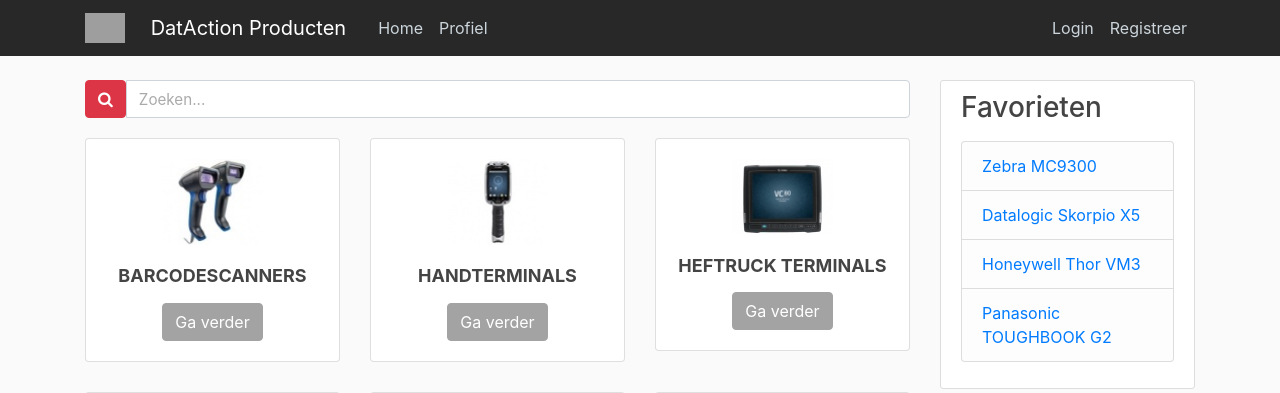
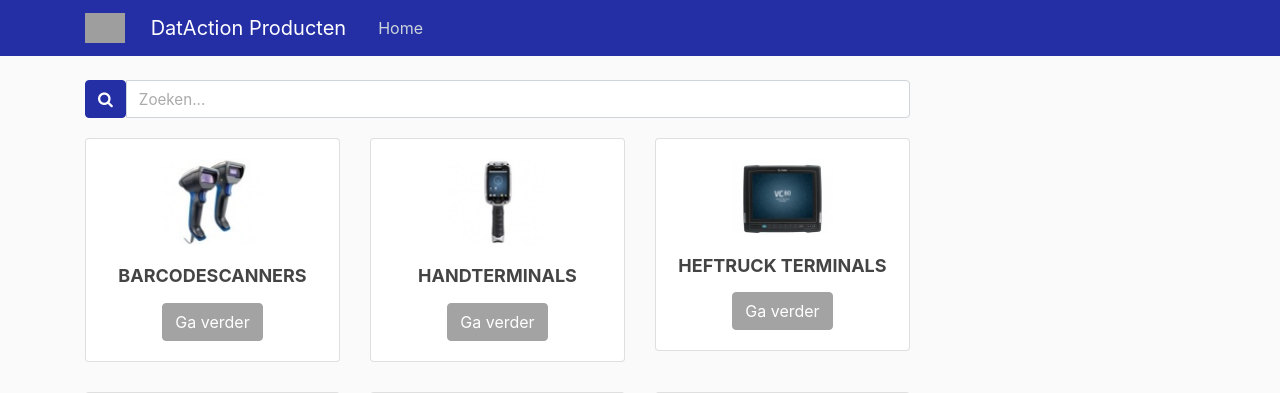
Before and after one commit to DatAction-Arne/DatAction-Products, a Flask app: page /home in a window 1280 px wide. Shown: the top 393 px of the page. Run offline with Flask 2, Linux system fonts and the light colour scheme; some libraries are stand-ins or nearby versions; grey boxes are pictures that could not be loaded.

Commit message:
Color adjusted

```diff
--- a/static/main.css
+++ b/static/main.css
@@ -14,7 +14,7 @@ h1, h2, h3, h4, h5, h6 {
 
 
 .bg-steel {
-  background-color: #282828;
+  background-color: #252FA5;
 }
 
 .site-header .navbar-nav .nav-link {
--- a/templates/compare.html
+++ b/templates/compare.html
@@ -7,7 +7,7 @@
   <form action="{{ url_for('compare', product_name1='search=', product_name2=product_name2) }}" method="post" autocomplete="off" >
     <div class="input-group" style="padding-bottom:20px;">
         <div class="input-group-btn">
-          <button id="searchButton" type="submit" class="btn btn-danger"> <i class="fa fa-search"> </i> </button>
+          <button id="searchButton" type="submit" class="btn btn-danger" style="background-color:#252FA5;border-color:#252FA5"> <i class="fa fa-search"> </i> </button>
         </div>
         <input role="form" name="searchInput1" id="autocomplete" type="text" placeholder="Zoeken..." aria-describedby="button-addon8" class="form-control">
 
@@ -119,7 +119,7 @@
   <form action="{{ url_for('compare', product_name1=product_name1, product_name2='search=') }}" method="post" autocomplete="off" >
     <div class="input-group" style="padding-bottom:20px;">
         <div class="input-group-btn">
-          <button id="searchButton2" type="submit" class="btn btn-danger"> <i class="fa fa-search"> </i> </button>
+          <button id="searchButton2" type="submit" class="btn btn-danger" style="background-color:#252FA5;border-color:#252FA5"> <i class="fa fa-search"> </i> </button>
         </div>
         <input role="form" name="searchInput2" id="autocomplete2" type="text" placeholder="Zoeken..." aria-describedby="button-addon8" class="form-control">
 
--- a/templates/home.html
+++ b/templates/home.html
@@ -4,7 +4,7 @@
     <form action="{{ url_for('home') }}" method="post" autocomplete="off" >
       <div class="input-group" style="padding-bottom:20px;">
           <div class="input-group-btn">
-            <button id="searchButton" type="submit" class="btn btn-danger"> <i class="fa fa-search"> </i> </button>
+            <button id="searchButton" type="submit" class="btn btn-danger" style="background-color:#252FA5;border-color:#252FA5"> <i class="fa fa-search"> </i> </button>
           </div>
           <input role="form" name="searchInput" id="autocomplete" type="text" placeholder="Zoeken..." aria-describedby="button-addon8" class="form-control">
 
@@ -81,7 +81,7 @@
 
 {% endblock content %}
 
-{% block favorites%}
+<!--{% block favorites%}
 <div class="col-md-3">
   <div class="content-section">
     <h3>Favorieten</h3>
@@ -104,4 +104,4 @@
   </div>
 </div>
 
-{%endblock favorites%}
+{%endblock favorites%}-->
--- a/templates/item.html
+++ b/templates/item.html
@@ -4,7 +4,7 @@
     <form action="{{ url_for('home') }}" method="post" autocomplete="off" >
       <div class="input-group" style="padding-bottom:20px;">
           <div class="input-group-btn">
-            <button id="searchButton" type="submit" class="btn btn-danger"> <i class="fa fa-search"> </i> </button>
+            <button id="searchButton" type="submit" class="btn btn-danger" style="background-color:#252FA5;border-color:#252FA5"> <i class="fa fa-search"> </i> </button>
           </div>
           <input role="form" name="searchInput" id="autocomplete" type="text" placeholder="Zoeken..." aria-describedby="button-addon8" class="form-control">
 
--- a/templates/layout.html
+++ b/templates/layout.html
@@ -33,13 +33,13 @@
           <div class="collapse navbar-collapse" id="navbarToggle">
             <div class="navbar-nav mr-auto">
               <a class="nav-item nav-link" href="/home">Home</a>
-              <a class="nav-item nav-link" href="{{ url_for('profile') }}">Profiel</a>
+              <!--<a class="nav-item nav-link" href="{{ url_for('profile') }}">Profiel</a>-->
             </div>
             <!-- Navbar Right Side -->
-            <div class="navbar-nav">
+            <!--<div class="navbar-nav">
               <a class="nav-item nav-link" href="{{ url_for('login') }}">Login</a>
               <a class="nav-item nav-link" href="{{ url_for('register') }}">Registreer</a>
-            </div>
+            </div>-->
           </div>
         </div>
       </nav>
@@ -51,7 +51,7 @@
 
         {% block content %}{% endblock content %}
 
-        {% block favorites %}{% endblock favorites %}
+        <!--{% block favorites %}{% endblock favorites %}-->
       </div>
     </main>
 
--- a/templates/products.html
+++ b/templates/products.html
@@ -5,8 +5,8 @@
   <div class="content-section">
     <h3>Filter</h3>
     <form method="post" action="{{ url_for('product_group', product_group=product_group, search='') }}">
-      <a href="{{ url_for('product_group', product_group=product_group, search='reset') }}" type="button" class="btn btn-danger btn-filter" >Reset</a> &nbsp;
-      <input role = "form" type="submit" class="btn btn-danger btn-filter" value="Toepassen"/>
+      <a href="{{ url_for('product_group', product_group=product_group, search='reset') }}" type="button" class="btn btn-danger btn-filter" style="background-color:#252FA5;border-color:#252FA5">Reset</a> &nbsp;
+      <input role = "form" type="submit" class="btn btn-danger btn-filter" style="background-color:#252FA5;border-color:#252FA5" value="Toepassen"/>
       {% for el in filter.keys() %}
         {% if el in ['WWAN (4G)', 'GPS', 'WiFi', 'Bluetooth', 'Freezer', 'Cordless'] %}
         <div>
@@ -78,7 +78,7 @@
     <form action="{{ url_for('home') }}" method="post" autocomplete="off" >
       <div class="input-group" style="padding-bottom:20px;">
           <div class="input-group-btn">
-            <button id="searchButton" type="submit" class="btn btn-danger"> <i class="fa fa-search"> </i> </button>
+            <button id="searchButton" type="submit" class="btn btn-danger" style="background-color:#252FA5;border-color:#252FA5"> <i class="fa fa-search"> </i> </button>
           </div>
           <input role="form" name="searchInput" id="autocomplete" type="text" placeholder="Zoeken..." aria-describedby="button-addon8" class="form-control">
 
--- a/templates/search.html
+++ b/templates/search.html
@@ -6,7 +6,7 @@
     <form action="{{ url_for('home') }}" method="post" autocomplete="off" >
       <div class="input-group" style="padding-bottom:20px;">
           <div class="input-group-btn">
-            <button id="searchButton" type="submit" class="btn btn-danger"> <i class="fa fa-search"> </i> </button>
+            <button id="searchButton" type="submit" class="btn btn-danger" style="background-color:#252FA5;border-color:#252FA5"> <i class="fa fa-search"> </i> </button>
           </div>
           <input role="form" name="searchInput" id="autocomplete" type="text" placeholder="Zoeken..." aria-describedby="button-addon8" class="form-control">
 
```
